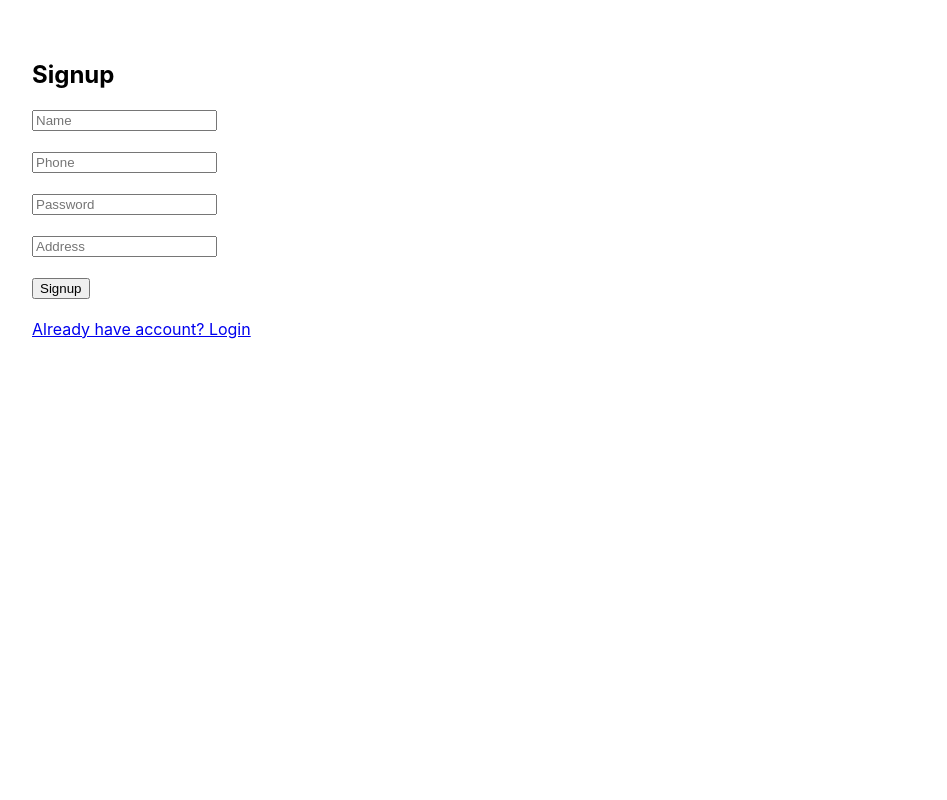
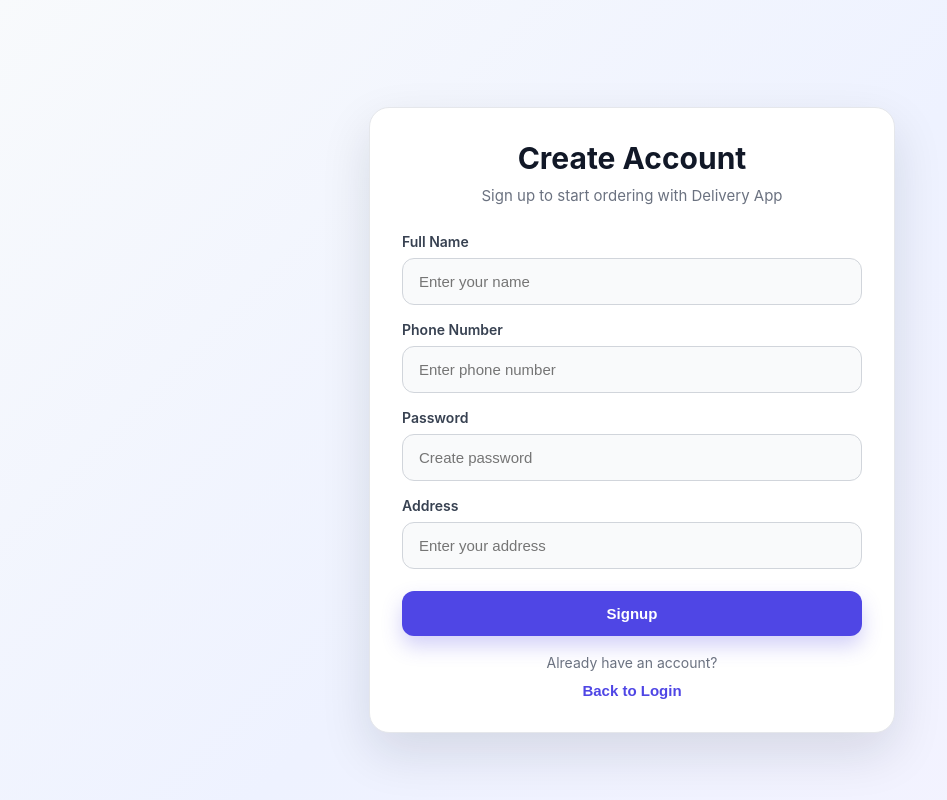
Before and after one commit to Prasanth1617/delivery-app, a React (Create React App) app in the folder client/: page /signup in a window 1280 px wide. Shown: the top 800 px of the page, without its empty margins (8-955 px from the left). Built offline with nearby package versions, Linux system fonts and the light colour scheme.

Commit message:
redesign signup page

```diff
--- a/client/src/pages/Login.js
+++ b/client/src/pages/Login.js
@@ -5,6 +5,7 @@ import { useNavigate } from "react-router-dom";
 function Login() {
   const [phone, setPhone] = useState("");
   const [password, setPassword] = useState("");
+  const [loading, setLoading] = useState(false);
   const navigate = useNavigate();
 
   useEffect(() => {
@@ -14,6 +15,8 @@ function Login() {
 
   const handleLogin = async () => {
     try {
+      setLoading(true);
+
       const res = await axios.post(
         `${process.env.REACT_APP_API_URL}/api/auth/login`,
         {
@@ -26,39 +29,162 @@ function Login() {
       navigate("/profile");
     } catch (err) {
       alert(err.response?.data?.message || "Login Failed ❌");
+    } finally {
+      setLoading(false);
     }
   };
 
   return (
-    <div style={{ padding: "40px" }}>
-      <h2>Login</h2>
+    <div
+      style={{
+        minHeight: "100vh",
+        display: "flex",
+        alignItems: "center",
+        justifyContent: "center",
+        background:
+          "linear-gradient(135deg, #f8fafc 0%, #eef2ff 50%, #f5f3ff 100%)",
+        padding: "20px",
+      }}
+    >
+      <div
+        style={{
+          width: "100%",
+          maxWidth: "420px",
+          background: "#ffffff",
+          borderRadius: "20px",
+          boxShadow: "0 20px 50px rgba(15, 23, 42, 0.12)",
+          padding: "32px",
+          border: "1px solid #e5e7eb",
+        }}
+      >
+        <div style={{ textAlign: "center", marginBottom: "28px" }}>
+          <h1
+            style={{
+              margin: 0,
+              fontSize: "30px",
+              fontWeight: "700",
+              color: "#111827",
+            }}
+          >
+            Delivery App
+          </h1>
+          <p
+            style={{
+              marginTop: "10px",
+              marginBottom: 0,
+              fontSize: "15px",
+              color: "#6b7280",
+            }}
+          >
+            Login to continue your shopping
+          </p>
+        </div>
 
+        <div style={{ marginBottom: "18px" }}>
+          <label
+            style={{
+              display: "block",
+              marginBottom: "8px",
+              fontSize: "14px",
+              fontWeight: "600",
+              color: "#374151",
+            }}
+          >
+            Phone Number
+          </label>
           <input
-        placeholder="Phone"
+            placeholder="Enter phone number"
             value={phone}
             onChange={(e) => setPhone(e.target.value)}
+            style={{
+              width: "100%",
+              padding: "14px 16px",
+              borderRadius: "12px",
+              border: "1px solid #d1d5db",
+              fontSize: "15px",
+              outline: "none",
+              boxSizing: "border-box",
+              background: "#f9fafb",
+            }}
           />
-      <br />
-      <br />
+        </div>
 
+        <div style={{ marginBottom: "22px" }}>
+          <label
+            style={{
+              display: "block",
+              marginBottom: "8px",
+              fontSize: "14px",
+              fontWeight: "600",
+              color: "#374151",
+            }}
+          >
+            Password
+          </label>
           <input
             type="password"
-        placeholder="Password"
+            placeholder="Enter password"
             value={password}
             onChange={(e) => setPassword(e.target.value)}
+            style={{
+              width: "100%",
+              padding: "14px 16px",
+              borderRadius: "12px",
+              border: "1px solid #d1d5db",
+              fontSize: "15px",
+              outline: "none",
+              boxSizing: "border-box",
+              background: "#f9fafb",
+            }}
           />
-      <br />
-      <br />
+        </div>
 
-      <button onClick={handleLogin}>Login</button>
+        <button
+          onClick={handleLogin}
+          disabled={loading}
+          style={{
+            width: "100%",
+            padding: "14px",
+            border: "none",
+            borderRadius: "12px",
+            background: loading ? "#9ca3af" : "#4f46e5",
+            color: "#ffffff",
+            fontSize: "15px",
+            fontWeight: "700",
+            cursor: loading ? "not-allowed" : "pointer",
+            boxShadow: "0 10px 20px rgba(79, 70, 229, 0.25)",
+            transition: "0.2s ease",
+          }}
+        >
+          {loading ? "Logging in..." : "Login"}
+        </button>
 
-      <br />
-      <br />
-
-      {/* Signup button */}
-      <button onClick={() => navigate("/signup")}>
+        <div style={{ textAlign: "center", marginTop: "18px" }}>
+          <p
+            style={{
+              margin: 0,
+              fontSize: "14px",
+              color: "#6b7280",
+            }}
+          >
+            New user?
+          </p>
+          <button
+            onClick={() => navigate("/signup")}
+            style={{
+              marginTop: "10px",
+              background: "transparent",
+              border: "none",
+              color: "#4f46e5",
+              fontSize: "15px",
+              fontWeight: "700",
+              cursor: "pointer",
+            }}
+          >
             Create New Account
           </button>
+        </div>
+      </div>
     </div>
   );
 }
--- a/client/src/pages/Signup.js
+++ b/client/src/pages/Signup.js
@@ -1,6 +1,6 @@
 import { useState } from "react";
 import axios from "axios";
-import { useNavigate, Link } from "react-router-dom";
+import { useNavigate } from "react-router-dom";
 
 function Signup() {
   const navigate = useNavigate();
@@ -9,70 +9,242 @@ function Signup() {
   const [phone, setPhone] = useState("");
   const [password, setPassword] = useState("");
   const [address, setAddress] = useState("");
+  const [loading, setLoading] = useState(false);
 
   const handleSignup = async () => {
     try {
-      await axios.post(
-        `${process.env.REACT_APP_API_URL}/api/auth/register`,
-        {
+      if (!name || !phone || !password || !address) {
+        alert("Please fill all fields");
+        return;
+      }
+
+      setLoading(true);
+
+      await axios.post(`${process.env.REACT_APP_API_URL}/api/auth/register`, {
         name,
         phone,
         password,
         address,
-        }
-      );
+      });
 
       alert("Account created successfully ✅");
       navigate("/");
     } catch (err) {
       console.log("Signup error:", err.response?.data || err.message);
       alert(err.response?.data?.message || "Signup failed");
+    } finally {
+      setLoading(false);
     }
   };
 
   return (
-    <div style={{ padding: "40px" }}>
-      <h2>Signup</h2>
+    <div
+      style={{
+        minHeight: "100vh",
+        display: "flex",
+        alignItems: "center",
+        justifyContent: "center",
+        background:
+          "linear-gradient(135deg, #f8fafc 0%, #eef2ff 50%, #f5f3ff 100%)",
+        padding: "20px",
+      }}
+    >
+      <div
+        style={{
+          width: "100%",
+          maxWidth: "460px",
+          background: "#ffffff",
+          borderRadius: "20px",
+          boxShadow: "0 20px 50px rgba(15, 23, 42, 0.12)",
+          padding: "32px",
+          border: "1px solid #e5e7eb",
+        }}
+      >
+        <div style={{ textAlign: "center", marginBottom: "28px" }}>
+          <h1
+            style={{
+              margin: 0,
+              fontSize: "30px",
+              fontWeight: "700",
+              color: "#111827",
+            }}
+          >
+            Create Account
+          </h1>
+          <p
+            style={{
+              marginTop: "10px",
+              marginBottom: 0,
+              fontSize: "15px",
+              color: "#6b7280",
+            }}
+          >
+            Sign up to start ordering with Delivery App
+          </p>
+        </div>
 
+        <div style={{ marginBottom: "16px" }}>
+          <label
+            style={{
+              display: "block",
+              marginBottom: "8px",
+              fontSize: "14px",
+              fontWeight: "600",
+              color: "#374151",
+            }}
+          >
+            Full Name
+          </label>
           <input
-        placeholder="Name"
+            placeholder="Enter your name"
             value={name}
             onChange={(e) => setName(e.target.value)}
+            style={{
+              width: "100%",
+              padding: "14px 16px",
+              borderRadius: "12px",
+              border: "1px solid #d1d5db",
+              fontSize: "15px",
+              outline: "none",
+              boxSizing: "border-box",
+              background: "#f9fafb",
+            }}
           />
-      <br />
-      <br />
+        </div>
 
+        <div style={{ marginBottom: "16px" }}>
+          <label
+            style={{
+              display: "block",
+              marginBottom: "8px",
+              fontSize: "14px",
+              fontWeight: "600",
+              color: "#374151",
+            }}
+          >
+            Phone Number
+          </label>
           <input
-        placeholder="Phone"
+            placeholder="Enter phone number"
             value={phone}
             onChange={(e) => setPhone(e.target.value)}
+            style={{
+              width: "100%",
+              padding: "14px 16px",
+              borderRadius: "12px",
+              border: "1px solid #d1d5db",
+              fontSize: "15px",
+              outline: "none",
+              boxSizing: "border-box",
+              background: "#f9fafb",
+            }}
           />
-      <br />
-      <br />
+        </div>
 
+        <div style={{ marginBottom: "16px" }}>
+          <label
+            style={{
+              display: "block",
+              marginBottom: "8px",
+              fontSize: "14px",
+              fontWeight: "600",
+              color: "#374151",
+            }}
+          >
+            Password
+          </label>
           <input
             type="password"
-        placeholder="Password"
+            placeholder="Create password"
             value={password}
             onChange={(e) => setPassword(e.target.value)}
+            style={{
+              width: "100%",
+              padding: "14px 16px",
+              borderRadius: "12px",
+              border: "1px solid #d1d5db",
+              fontSize: "15px",
+              outline: "none",
+              boxSizing: "border-box",
+              background: "#f9fafb",
+            }}
           />
-      <br />
-      <br />
+        </div>
 
+        <div style={{ marginBottom: "22px" }}>
+          <label
+            style={{
+              display: "block",
+              marginBottom: "8px",
+              fontSize: "14px",
+              fontWeight: "600",
+              color: "#374151",
+            }}
+          >
+            Address
+          </label>
           <input
-        placeholder="Address"
+            placeholder="Enter your address"
             value={address}
             onChange={(e) => setAddress(e.target.value)}
+            style={{
+              width: "100%",
+              padding: "14px 16px",
+              borderRadius: "12px",
+              border: "1px solid #d1d5db",
+              fontSize: "15px",
+              outline: "none",
+              boxSizing: "border-box",
+              background: "#f9fafb",
+            }}
           />
-      <br />
-      <br />
+        </div>
 
-      <button onClick={handleSignup}>Signup</button>
+        <button
+          onClick={handleSignup}
+          disabled={loading}
+          style={{
+            width: "100%",
+            padding: "14px",
+            border: "none",
+            borderRadius: "12px",
+            background: loading ? "#9ca3af" : "#4f46e5",
+            color: "#ffffff",
+            fontSize: "15px",
+            fontWeight: "700",
+            cursor: loading ? "not-allowed" : "pointer",
+            boxShadow: "0 10px 20px rgba(79, 70, 229, 0.25)",
+          }}
+        >
+          {loading ? "Creating account..." : "Signup"}
+        </button>
 
-      <br />
-      <br />
-
-      <Link to="/">Already have account? Login</Link>
+        <div style={{ textAlign: "center", marginTop: "18px" }}>
+          <p
+            style={{
+              margin: 0,
+              fontSize: "14px",
+              color: "#6b7280",
+            }}
+          >
+            Already have an account?
+          </p>
+          <button
+            onClick={() => navigate("/")}
+            style={{
+              marginTop: "10px",
+              background: "transparent",
+              border: "none",
+              color: "#4f46e5",
+              fontSize: "15px",
+              fontWeight: "700",
+              cursor: "pointer",
+            }}
+          >
+            Back to Login
+          </button>
+        </div>
+      </div>
     </div>
   );
 }
```
Lines whose indentation alone changed are shown as unchanged.
